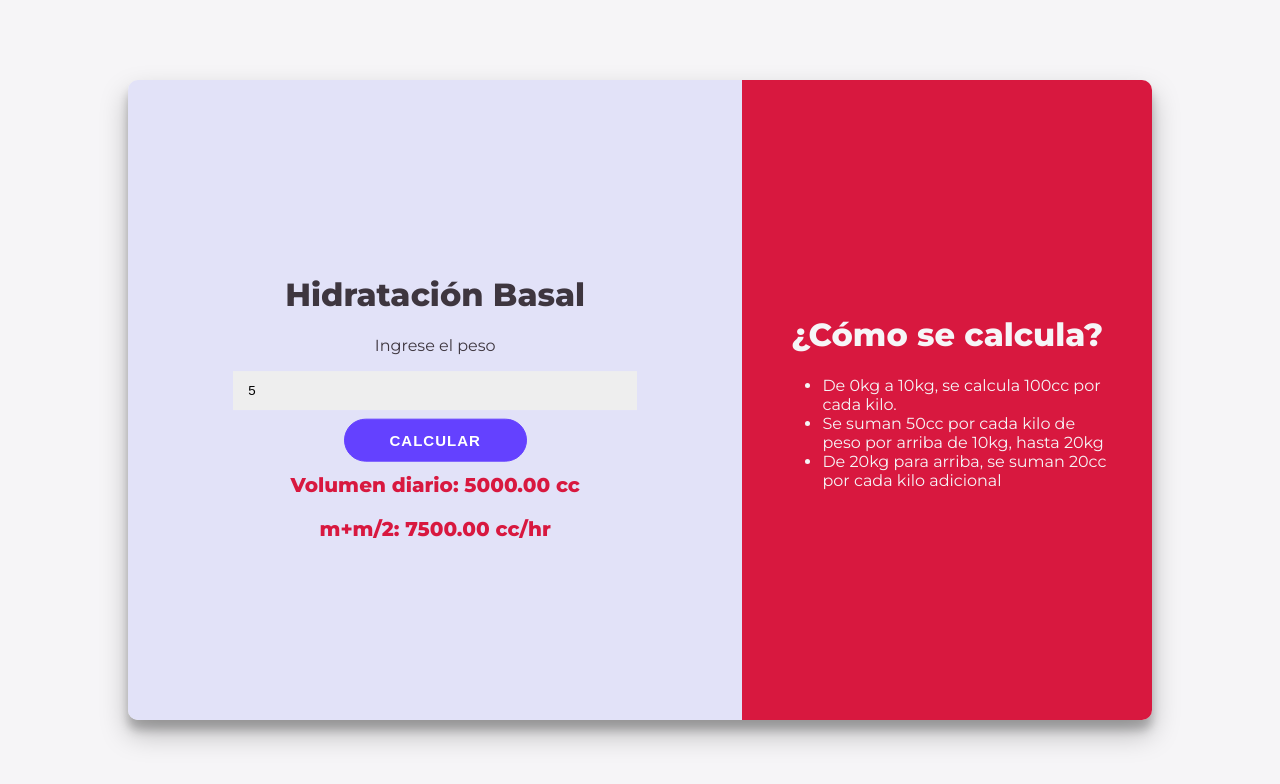
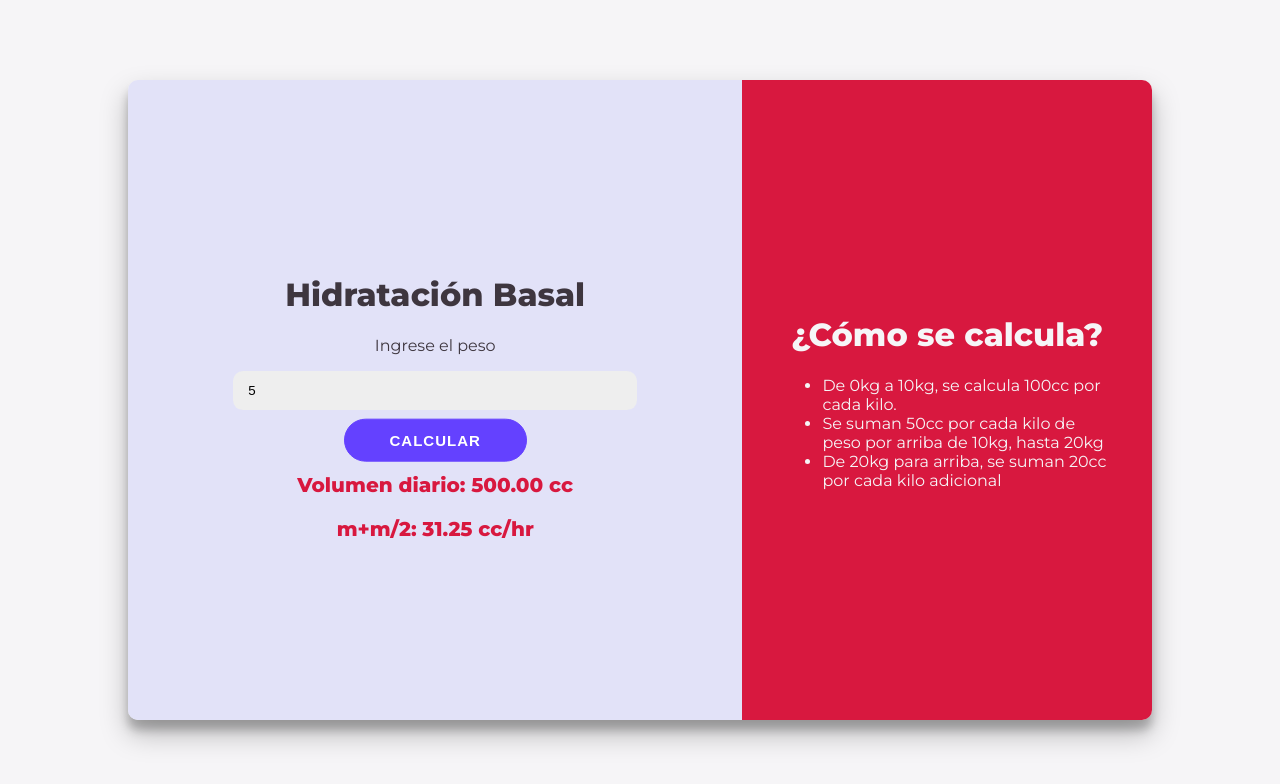
Before and after one commit to anamaidana99/Calculadorabasal, a plain HTML site: page index.html in a window 1280 px wide. Both pictures are taken after typing "5" into the empty fields and a click on the button "CALCULAR". Drawn offline with Linux system fonts and the light colour scheme.

Commit message:
Add files via upload
correccion de formula en javascript

```diff
--- a/script.js
+++ b/script.js
@@ -11,7 +11,7 @@ BOTON.addEventListener("click", () => {
         if (DATO <= 30){
         //holliday
             let flujo = holliday(DATO);
-            let mantenimiento = (flujo * 1.5).toFixed(2);
+            let mantenimiento = ((flujo/24) * 1.5).toFixed(2);
             FLUJO.innerHTML = "Volumen diario: " + flujo + " cc";
             MAN.innerHTML = "m+m/2: " + mantenimiento + " cc/hr";
             FLUJO.style.display = "block";
@@ -19,7 +19,7 @@ BOTON.addEventListener("click", () => {
         } else {
         //superficie corporal
             let flujo = supCorporal(DATO);
-            let mantenimiento = (flujo * 1.5).toFixed(2);
+            let mantenimiento = ((flujo/24) * 1.5).toFixed(2);
             FLUJO.innerHTML = "Volumen diario: " + supCorporal(DATO) + " cc";
             MAN.innerHTML = "m+m/2: " + mantenimiento + " cc/hr";
             FLUJO.style.display = "block";
@@ -35,7 +35,7 @@ BOTON.addEventListener("click", () => {
 function holliday(peso){
 let flujo = 0;
 if (peso <= 10){
-    flujo = peso*1000;
+    flujo = peso*100;
 } else if (peso > 10 && peso <= 20){
     flujo = (1000 + (peso - 10) * 50);
 } else if (peso > 20){
--- a/style.css
+++ b/style.css
@@ -59,6 +59,7 @@ input {
     padding: 12px 15px;
     border: none;
     background-color: #eee;
+    border-radius: 10px;
 }
 
 button {
@@ -91,6 +92,5 @@ button:active {
     font-size: 20px;
     margin-bottom: 5px;
     display: none;
-    border: #F6F5F7;
-    box-shadow:#3E363F;
+
 }
```
